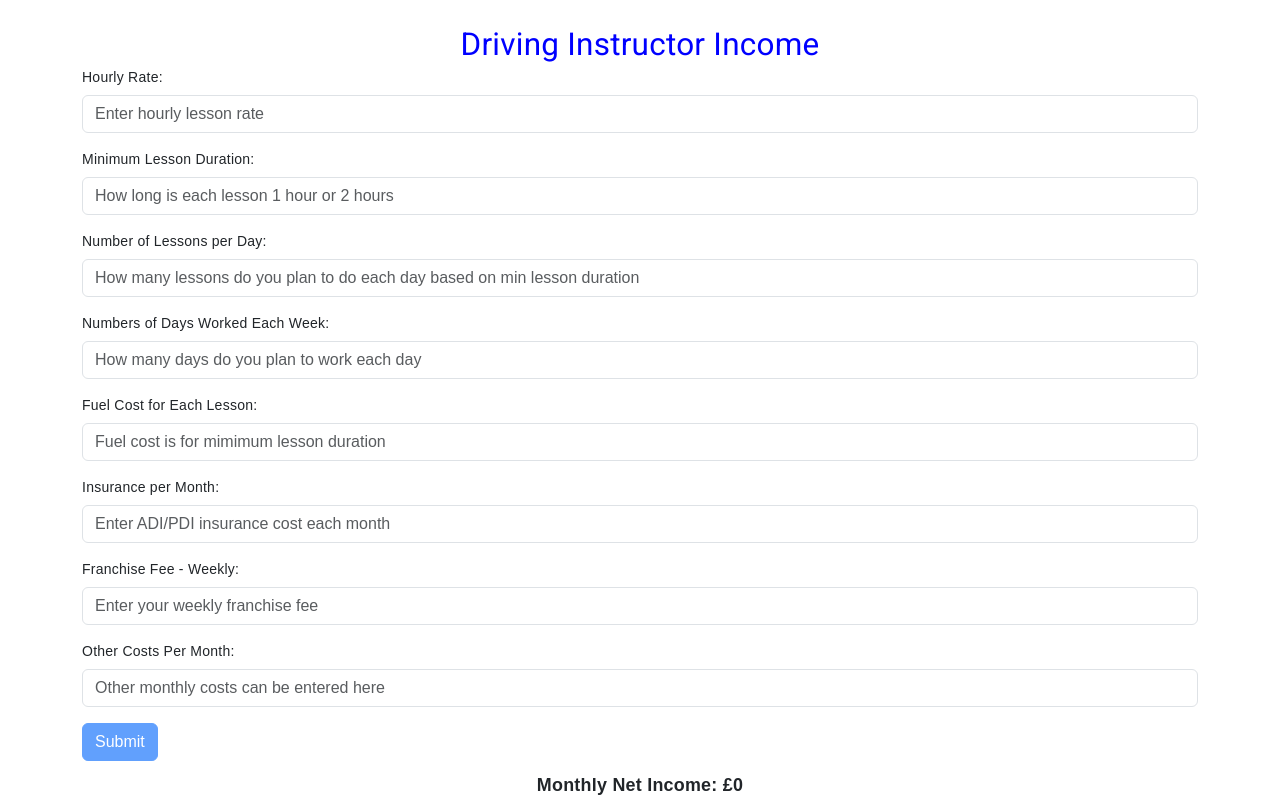
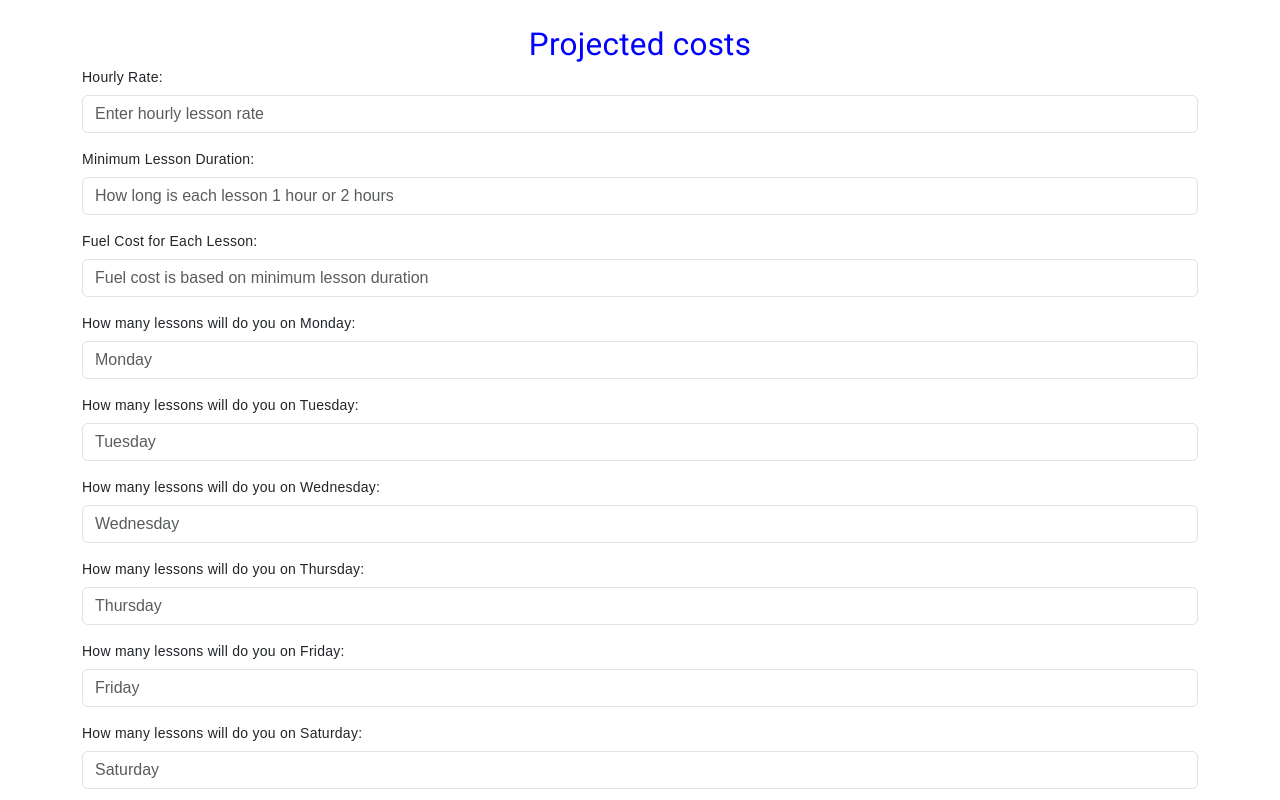
Before and after one commit to SAIFSB/saifsb.github.io, an Angular app: page / in a window 1280 px wide. Shown: the top 800 px of the page. Built offline with nearby package versions, Linux system fonts and the light colour scheme.

Commit message:
Changes to calculation

```diff
--- a/src/app/form/form.component.html
+++ b/src/app/form/form.component.html
@@ -1,7 +1,7 @@
 <div class="container">
 
   <div class="top-form">
-    <p class="h3 title-form" class="title-form">Driving Instructor Income</p>
+    <p class="h3 title-form" class="title-form">Projected costs</p>
 
   </div>
 
@@ -36,32 +36,6 @@
       />
     </div>
     <div class="mb-3">
-      <label class="form-label">Number of Lessons per Day:</label>
-      <input
-        type="number"
-        class="form-control"
-        placeholder="How many lessons do you plan to do each day based on min lesson duration"
-        id="lessonPerday"
-        aria-describedby="Number of Lessons per Day"
-        name="lessonPerDay"
-        ngModel
-        required
-      />
-    </div>
-    <div class="mb-3">
-      <label class="form-label">Numbers of Days Worked Each Week:</label>
-      <input
-        type="number"
-        class="form-control"
-        placeholder="How many days do you plan to work each day"
-        id="daysWorkedEachWeek"
-        aria-describedby="Numbers of Days Worked Each Week"
-        name="daysWorkedEachWeek"
-        ngModel
-        required
-      />
-    </div>
-    <div class="mb-3">
       <label class="form-label">Fuel Cost for Each Lesson:</label>
       <input
         type="number"
@@ -69,11 +43,108 @@
         id="fuelCost"
         aria-describedby="Fuel Cost for Each Lesson"
         name="fuelCostEachLesson"
-        placeholder="Fuel cost is for mimimum lesson duration"
+        placeholder="Fuel cost is based on minimum lesson duration"
         ngModel
         required
       />
     </div>
+
+    <div class="mb-3">
+      <label class="form-label">How many lessons will do you on Monday:</label>
+      <input
+        type="number"
+        class="form-control"
+        placeholder="Monday"
+        id="daysWorkedMonday"
+        aria-describedby="Numbers of Days Worked Each Week"
+        name="daysWorkedMonday"
+        ngModel
+        required
+      />
+    </div>
+    <div class="mb-3">
+      <label class="form-label">How many lessons will do you on Tuesday:</label>
+      <input
+        type="number"
+        class="form-control"
+        placeholder="Tuesday"
+        id="daysWorkedTuesday"
+        aria-describedby="Enter hours worked"
+        name="daysWorkedTuesday"
+        ngModel
+        required
+      />
+    </div>
+    <div class="mb-3">
+      <label class="form-label">How many lessons will do you on Wednesday:</label>
+      <input
+        type="number"
+        class="form-control"
+        placeholder="Wednesday"
+        id="daysWorkedWednesday"
+        aria-describedby="Numbers of Days Worked Each Week"
+        name="daysWorkedWednesday"
+        ngModel
+        required
+      />
+    </div>
+
+    <div class="mb-3">
+      <label class="form-label">How many lessons will do you on Thursday:</label>
+      <input
+        type="number"
+        class="form-control"
+        placeholder="Thursday"
+        id="daysWorkedThursday"
+        aria-describedby="Numbers of Days Worked Each Week"
+        name="daysWorkedThursday"
+        ngModel
+        required
+      />
+    </div>
+
+    <div class="mb-3">
+      <label class="form-label">How many lessons will do you on Friday:</label>
+      <input
+        type="number"
+        class="form-control"
+        placeholder="Friday"
+        id="daysWorkedFriday"
+        aria-describedby="Numbers of Days Worked Each Week"
+        name="daysWorkedFriday"
+        ngModel
+        required
+      />
+    </div>
+
+    <div class="mb-3">
+      <label class="form-label">How many lessons will do you on Saturday:</label>
+      <input
+        type="number"
+        class="form-control"
+        placeholder="Saturday"
+        id="daysWorkedSaturday"
+        aria-describedby="Numbers of Days Worked Each Week"
+        name="daysWorkedSaturday"
+        ngModel
+        required
+      />
+    </div>
+
+    <div class="mb-3">
+      <label class="form-label">How many lessons will do you on Sunday:</label>
+      <input
+        type="number"
+        class="form-control"
+        placeholder="Sunday"
+        id="daysWorkedSunday"
+        aria-describedby="Numbers of Days Worked Each Week"
+        name="daysWorkedSunday"
+        ngModel
+        required
+      />
+    </div>
+
 
     <div class="mb-3">
       <label class="form-label">Insurance per Month:</label>
--- a/src/app/form/form.component.ts
+++ b/src/app/form/form.component.ts
@@ -16,14 +16,21 @@ export class FormComponent {
   }
 
   onSubmit(form: NgForm){
-    this.MonthlyNetIncome = this.calculate(form.value.hourRate, form.value.fuelCostEachLesson, form.value.minLessonDuration, form.value.lessonPerDay, form.value.daysWorkedEachWeek, form.value.insurancePerMonth, form.value.franchiseFee, form.value.otherCostPerMonth)
+    this.MonthlyNetIncome = this.calculateMonthlyNetIncome(form.value.hourRate, form.value.fuelCostEachLesson, form.value.minLessonDuration,
+       form.value.lessonPerDay, form.value.daysWorkedEachWeek, form.value.insurancePerMonth,
+        form.value.franchiseFee, form.value.otherCostPerMonth, form.value.daysWorkedMonday,form.value.daysWorkedTuesday,
+        form.value.daysWorkedWednesday)
+
     this.WeeklyNetIncome = Number(((this.MonthlyNetIncome*12)/52).toFixed(2))
   }
 
-  calculate(hourRate: number, fuelCostEachLesson: number, minLessonDuration: number, lessonPerDay: number, daysWorkedEachWeek: number,insurancePerMonth: number,  franchiseFee: number, otherCostPerMonth: number): number{
+  calculateMonthlyNetIncome(hourRate: number, fuelCostEachLesson: number, minLessonDuration: number,
+     lessonPerDay: number, daysWorkedEachWeek: number,insurancePerMonth: number,
+      franchiseFee: number, otherCostPerMonth: number,daysWorkedMonday:number,daysWorkedTuesday:number,
+      daysWorkedWednesday:number): number{
 
     let x = (hourRate * minLessonDuration) - fuelCostEachLesson;
-    let y = (x * lessonPerDay) * daysWorkedEachWeek;
+    let y = (daysWorkedMonday+daysWorkedTuesday+daysWorkedWednesday)* x
     let t = (y * 52)/12
     let franchiseAnnual = (franchiseFee * 52)/12
     t = t - (insurancePerMonth + franchiseAnnual + otherCostPerMonth);
```
